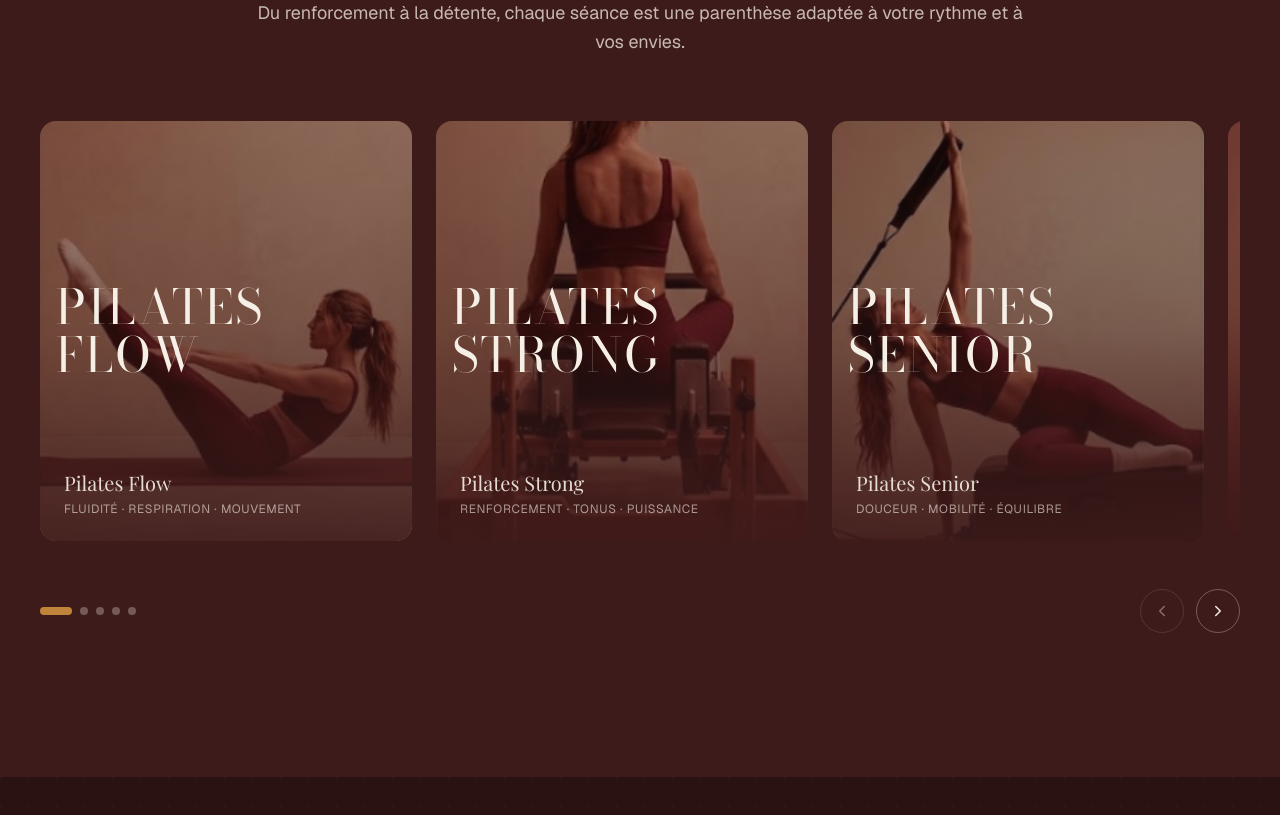
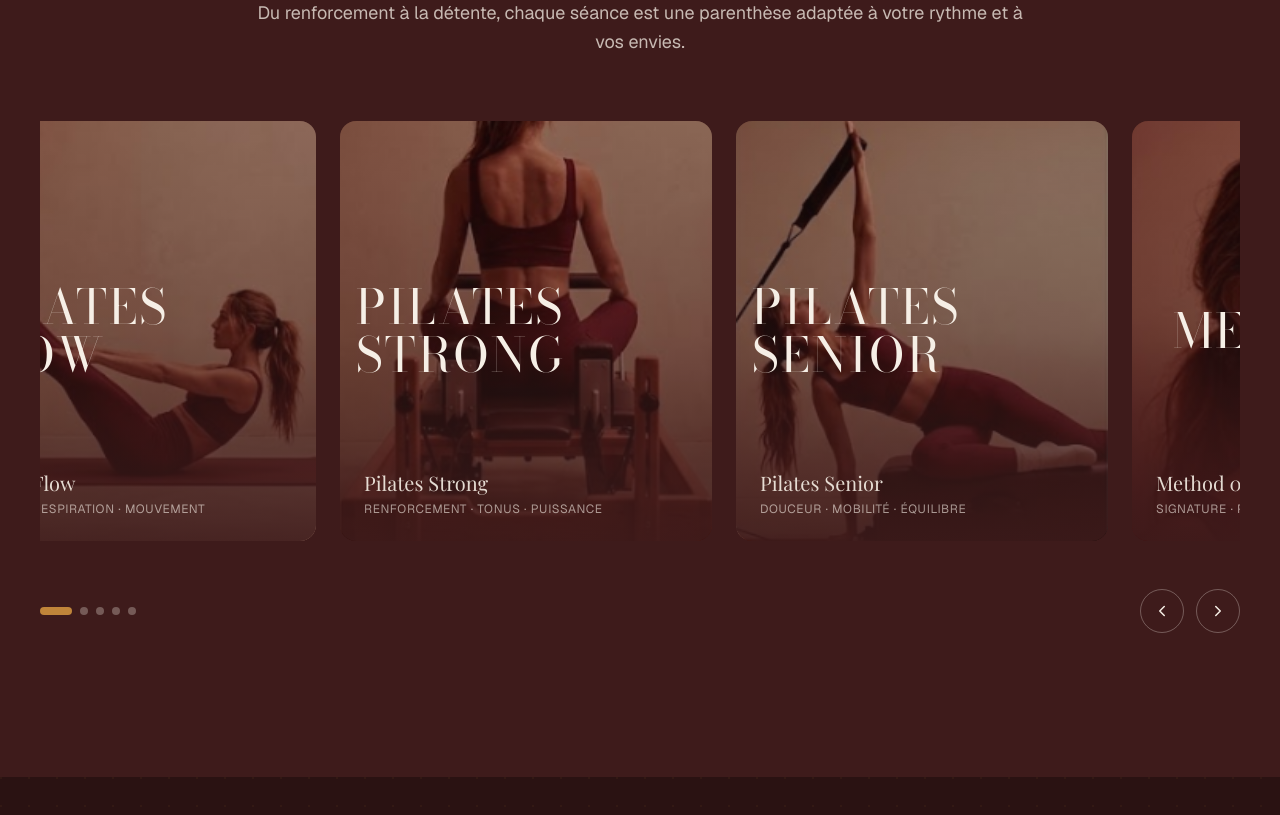
Before and after one commit to Agence-Grey/maison-05, a Next.js app: page / in a window 1280 px wide. Shown: the part 4700-5515 px from the top of the page. Built offline with nearby package versions, Linux system fonts and the light colour scheme; a web font is replaced by a local one.

Commit message:
feat: carrousel des disciplines en boucle avec autoplay et pause au survol

```diff
--- a/src/components/DisciplinesCarousel.tsx
+++ b/src/components/DisciplinesCarousel.tsx
@@ -10,14 +10,16 @@ interface DisciplinesCarouselProps {
 
 export default function DisciplinesCarousel({ disciplines }: DisciplinesCarouselProps) {
   const trackRef = useRef<HTMLDivElement>(null);
+  const activeRef = useRef(0);
   const [active, setActive] = useState(0);
+  const [isPaused, setIsPaused] = useState(false);
 
   const scrollTo = useCallback(
     (index: number) => {
       const track = trackRef.current;
       if (!track) return;
 
-      const clamped = Math.max(0, Math.min(index, disciplines.length - 1));
+      const clamped = ((index % disciplines.length) + disciplines.length) % disciplines.length;
       const slide = track.children[clamped] as HTMLElement | undefined;
       if (!slide) return;
 
@@ -35,7 +37,9 @@ export default function DisciplinesCarousel({ disciplines }: DisciplinesCarousel
 
     const gap = 24;
     const step = slide.offsetWidth + gap;
-    setActive(Math.round(track.scrollLeft / step));
+    const index = Math.round(track.scrollLeft / step);
+    activeRef.current = index;
+    setActive(index);
   }, []);
 
   useEffect(() => {
@@ -45,8 +49,26 @@ export default function DisciplinesCarousel({ disciplines }: DisciplinesCarousel
     return () => track.removeEventListener("scroll", onScroll);
   }, [onScroll]);
 
+  useEffect(() => {
+    if (isPaused) return;
+
+    if (window.matchMedia("(prefers-reduced-motion: reduce)").matches) return;
+
+    const interval = window.setInterval(() => {
+      const next = activeRef.current >= disciplines.length - 1 ? 0 : activeRef.current + 1;
+      scrollTo(next);
+    }, 5000);
+
+    return () => window.clearInterval(interval);
+  }, [isPaused, disciplines.length, scrollTo]);
+
   return (
-    <div className="relative mt-16">
+    // biome-ignore lint/a11y/noStaticElementInteractions: Le survol doit mettre en pause le défilement automatique du carrousel
+    <div
+      className="relative mt-16"
+      onMouseEnter={() => setIsPaused(true)}
+      onMouseLeave={() => setIsPaused(false)}
+    >
       <div
         ref={trackRef}
         className="flex snap-x snap-mandatory gap-6 overflow-x-auto pb-4 [scrollbar-width:none] [&::-webkit-scrollbar]:hidden"
@@ -101,9 +123,8 @@ export default function DisciplinesCarousel({ disciplines }: DisciplinesCarousel
           <button
             type="button"
             onClick={() => scrollTo(active - 1)}
-            disabled={active === 0}
             aria-label="Cours précédent"
-            className="flex h-11 w-11 items-center justify-center rounded-full border border-cream/30 text-cream transition-colors hover:border-curry hover:text-curry-light disabled:cursor-not-allowed disabled:opacity-40"
+            className="flex h-11 w-11 items-center justify-center rounded-full border border-cream/30 text-cream transition-colors hover:border-curry hover:text-curry-light"
           >
             <svg
               width="18"
@@ -122,9 +143,8 @@ export default function DisciplinesCarousel({ disciplines }: DisciplinesCarousel
           <button
             type="button"
             onClick={() => scrollTo(active + 1)}
-            disabled={active === disciplines.length - 1}
             aria-label="Cours suivant"
-            className="flex h-11 w-11 items-center justify-center rounded-full border border-cream/30 text-cream transition-colors hover:border-curry hover:text-curry-light disabled:cursor-not-allowed disabled:opacity-40"
+            className="flex h-11 w-11 items-center justify-center rounded-full border border-cream/30 text-cream transition-colors hover:border-curry hover:text-curry-light"
           >
             <svg
               width="18"
```
